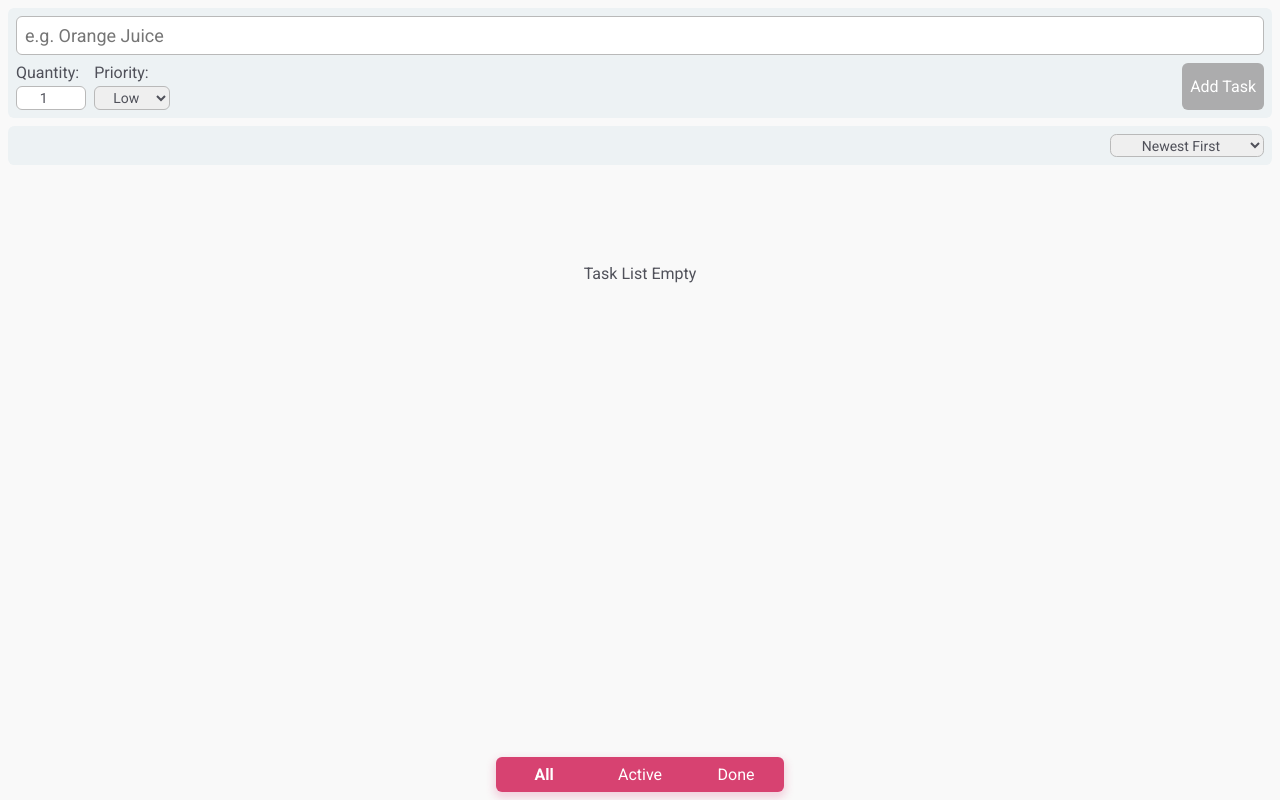
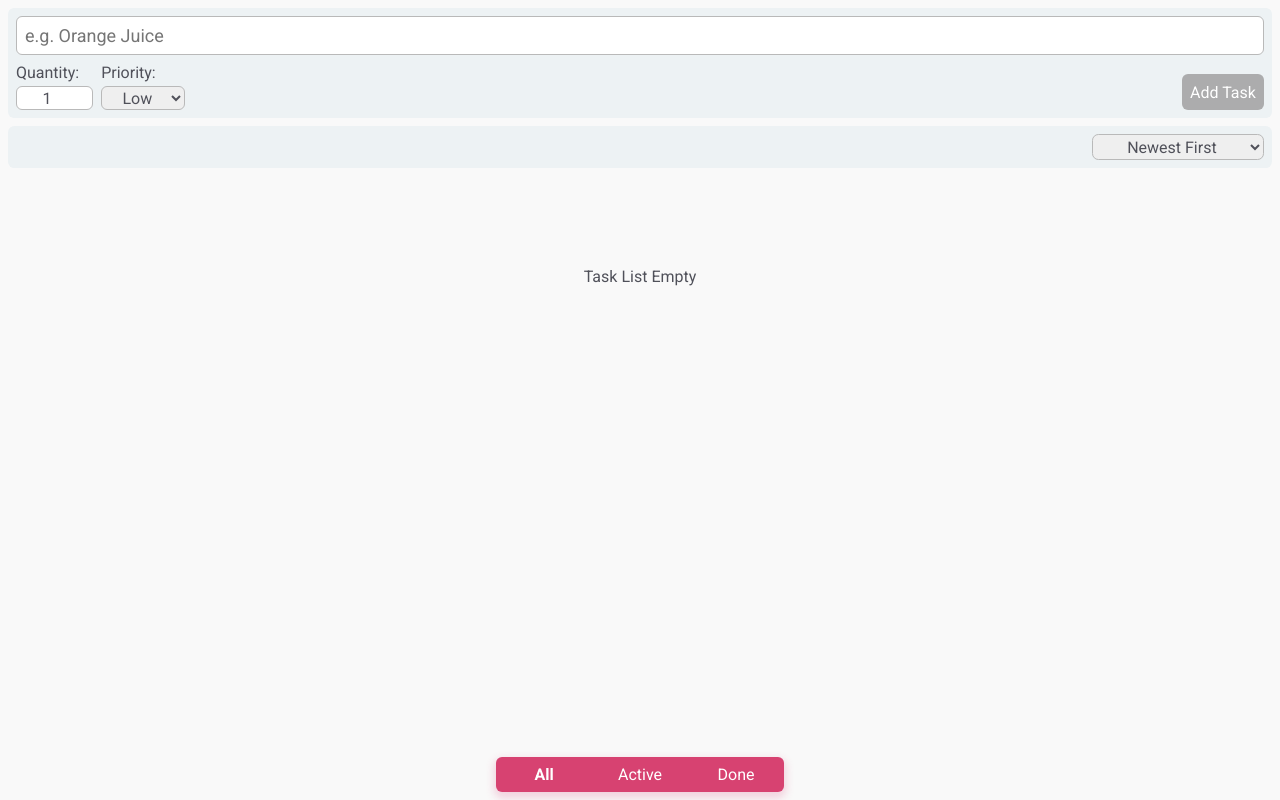
Before and after one commit to dejanpls/pocketlist, a React (Vite) app: page / in a window 1280 px wide. Built offline with nearby package versions, Linux system fonts and the light colour scheme.

Commit message:
fix: auto zoom by increasing font size > 16px

```diff
--- a/src/components/Form.jsx
+++ b/src/components/Form.jsx
@@ -62,7 +62,7 @@ export default function Form({
                 newTask.priority === editTask.priority)
             }
           >
-            {editId ? "Save Changes" : "Add Task"}
+            {editId ? "Save" : "Add Task"}
           </button>
 
           {editId && (
--- a/src/styles/form.css
+++ b/src/styles/form.css
@@ -36,7 +36,6 @@ form {
 .secondary-input-container label > input,
 .secondary-input-container label > select {
   padding: 0.1rem;
-  font-size: 14px;
   text-align: center;
   border: 1px solid rgb(185, 185, 185);
   border-radius: 6px;
@@ -45,11 +44,13 @@ form {
 
 .controls .btn-container {
   display: flex;
+  align-items: flex-end;
   gap: 8px;
 }
 
 .controls .btn-container button {
-  min-width: 70px;
+  min-width: 82px;
+  height: 36px;
   padding: 0 8px;
   background-color: rgb(74, 114, 227);
   color: white;
--- a/src/styles/sortDropdown.css
+++ b/src/styles/sortDropdown.css
@@ -10,7 +10,6 @@
 .options-container select {
   border: 1px solid rgb(185, 185, 185);
   padding: 0.1rem;
-  font-size: 14px;
   text-align: center;
   border-radius: 0.4rem;
 }
```
